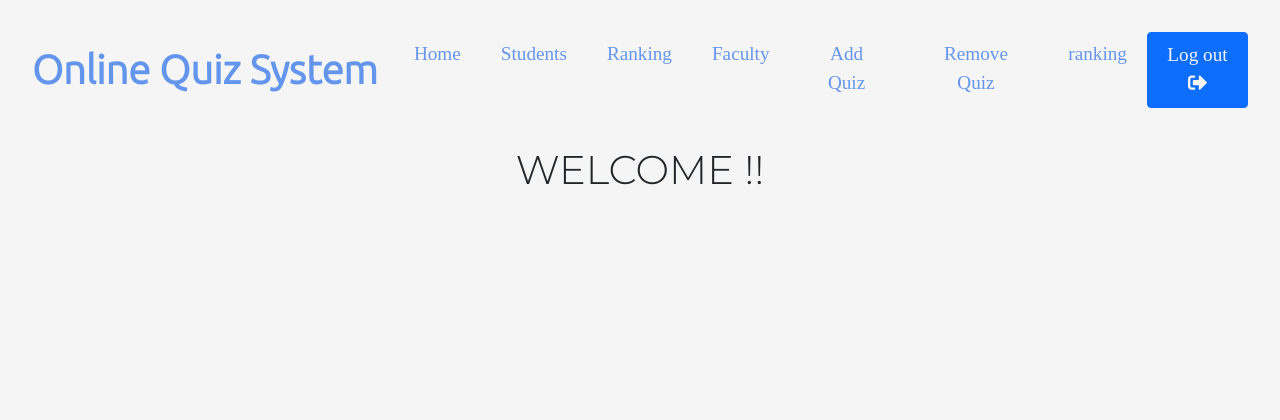
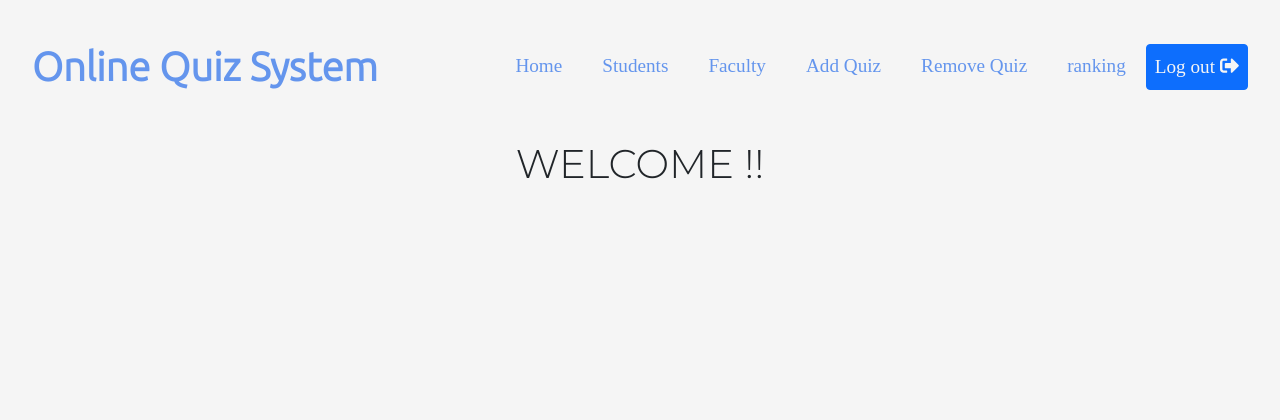
Before and after one commit to mdhasibul35/Online-Quiz-Management, a PHP site: page /dashboard.php in a window 1280 px wide. Shown: the top 420 px of the page. Run offline with PHP 8.4, Linux system fonts and the light colour scheme; a user stored in the database is signed in; some libraries are stand-ins or nearby versions.

Commit message:
updated design along with dynamic search

```diff
--- a/dashboard.php
+++ b/dashboard.php
@@ -58,9 +58,7 @@ if (!(isset($_SESSION['email']))) {
                             Students
                         </a></li>
 
-                    <li class="nav-item" <?php if (@$_GET['q'] == 2) echo 'class="active"'; ?>><a class="nav-link" href="dashboard.php?q=2">
-                            Ranking
-                        </a></li>
+
                         <li class="nav-item" <?php if (@$_GET['q'] == 3) echo 'class="active"'; ?>><a class="nav-link" href="dashboard.php?q=3">
                             Faculty
                         </a></li>
@@ -326,7 +324,7 @@ $GLOBALS['trackrepeat']=1;
 
 
 
-                        echo '<form method="post" action="dashboard.php?q=7"><label>Search</label><input type="text" name="search"><input type="submit" name="submit"></form>';
+                        echo '<form method="post" action="dashboard.php?q=7"><label>subject title:</label><input type="text" placeholder="Input title" name="search"><input type="submit"value="click" name="submit"></form>';
 
 
                         echo $email;
```
